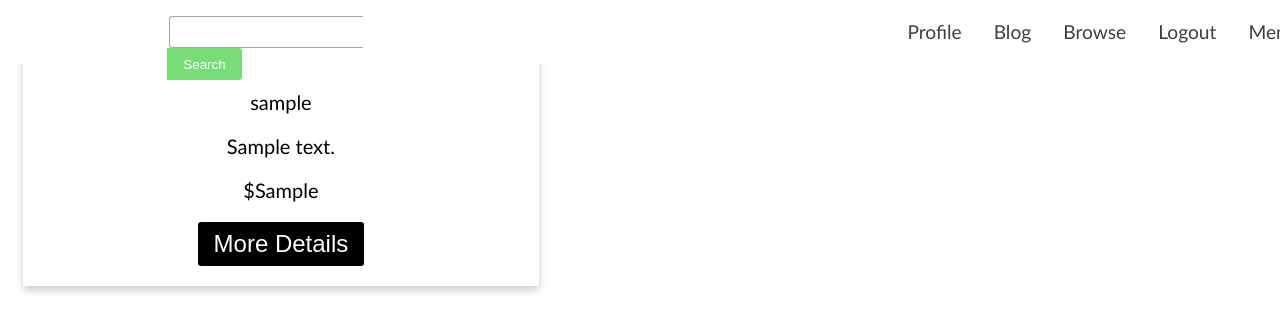
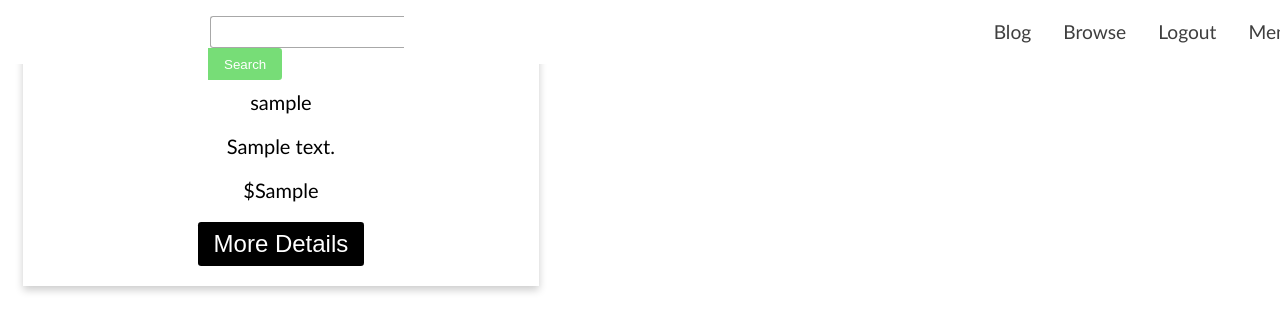
Before and after one commit to blizstone/STI-Project-Group-5, a PHP site: page /adminhome.php in a window 1280 px wide. Shown: the top 332 px of the page. Run offline with PHP 8.4, Linux system fonts and the light colour scheme; a user stored in the database is signed in; tables that the repository leaves empty or names only in its code hold one stand-in row (values such as "Sample post"); data that the repository does not hold is empty.

Commit message:
Update adminhome.php

```diff
--- a/adminhome.php
+++ b/adminhome.php
@@ -26,7 +26,6 @@ else
 				</form>
 			</div>
 			<div id="nav-top">
-				<p><a href="q3.php" class="nav-top-link">Profile</a></p>
 				<p><a href="blog.php" class="nav-top-link">Blog</a></p>
 				<p><a href="listing.php" class="nav-top-link">Browse</a></p>
 				<p><a href="logout.php" class="nav-top-link">Logout</a></p>
```
